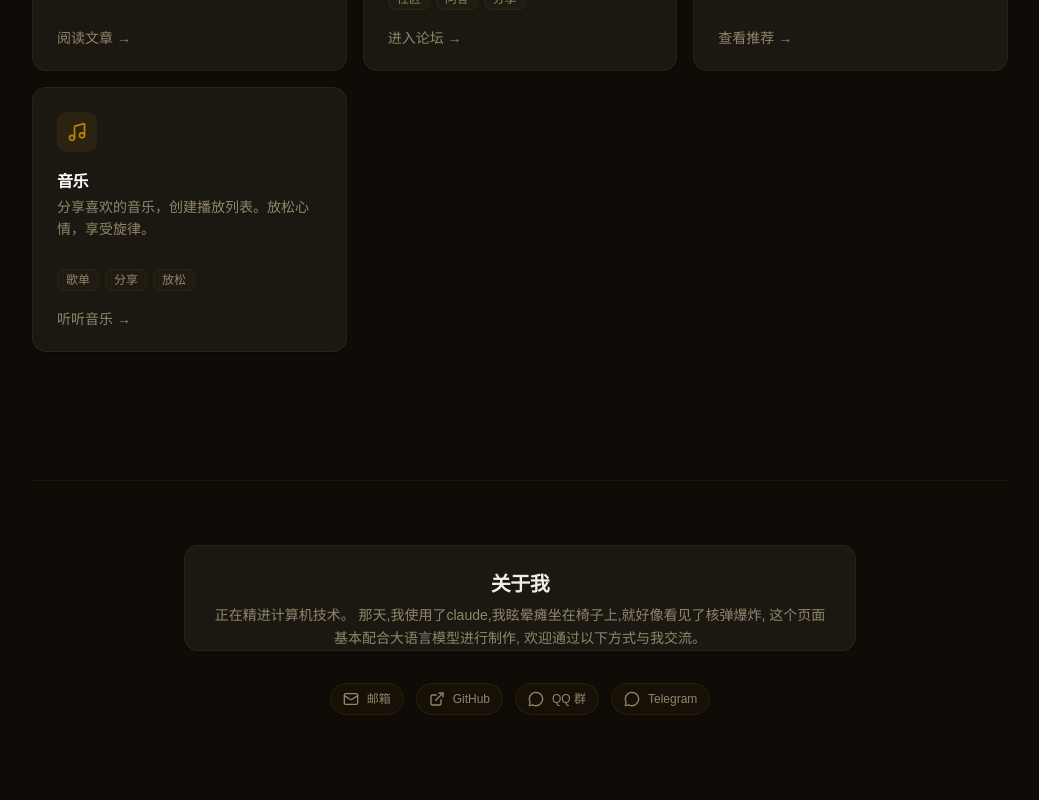
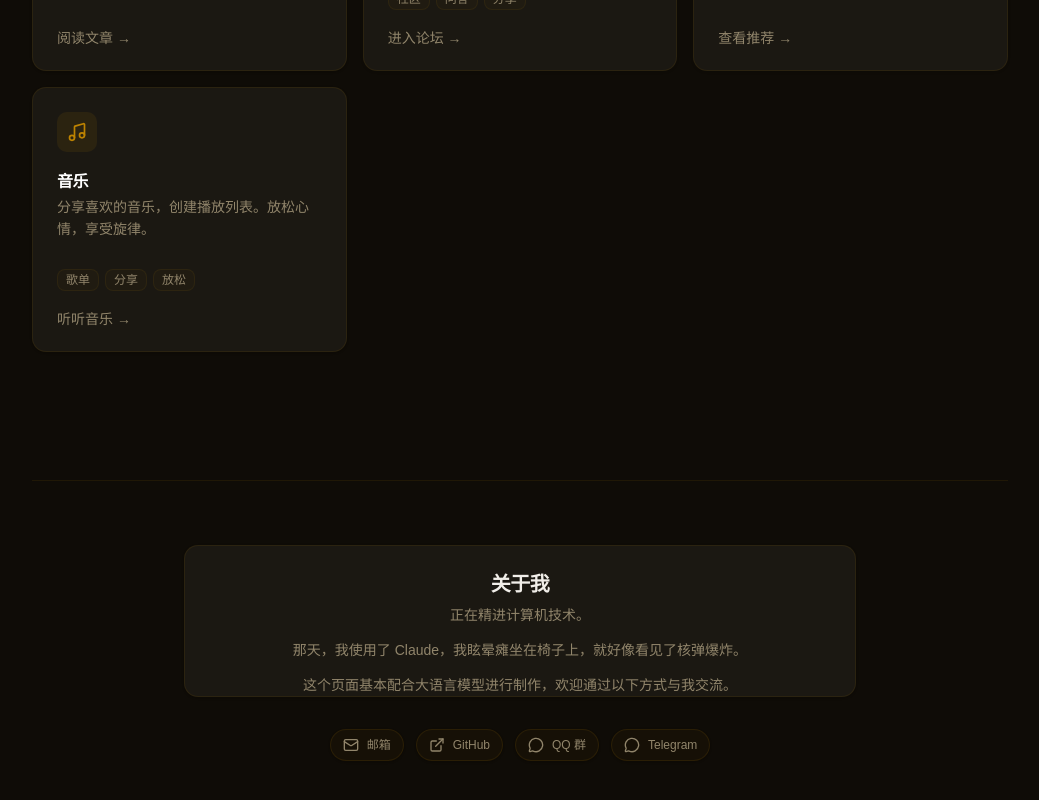
Before and after one commit to xdfqgg/page, a React (Vite) app: page / in a window 1280 px wide. Shown: the part 992-1792 px from the top of the page, without its empty margins (120-1159 px from the left). Before the commit the page ends 1771 px from the top, so only its background shows below. Built offline with nearby package versions, Linux system fonts and the light colour scheme.

Commit message:
Update AboutSection.tsx

```diff
--- a/src/components/AboutSection.tsx
+++ b/src/components/AboutSection.tsx
@@ -38,18 +38,17 @@ const SOCIAL_LINKS: SocialLink[] = [
 
 export default function AboutSection() {
   return (
-    <section className="mx-auto max-w-5xl px-6 py-16">
+    <section className="mx-auto max-w-5xl px-6 py-16 pb-24">
       <Separator className="mb-16 bg-primary/[0.1]" />
 
       {/* ─── 个人简介卡片 ─── */}
       <Card className="mx-auto max-w-2xl border-primary/[0.1] bg-card">
         <CardHeader className="text-center">
           <CardTitle className="text-foreground text-xl">关于我</CardTitle>
-          <CardDescription className="text-muted-foreground leading-relaxed">
-            正在精进计算机技术。
-            那天,我使用了claude,我眩晕瘫坐在椅子上,就好像看见了核弹爆炸,
-            这个页面基本配合大语言模型进行制作,
-            欢迎通过以下方式与我交流。
+          <CardDescription className="text-muted-foreground leading-relaxed space-y-3">
+            <p>正在精进计算机技术。</p>
+            <p>那天，我使用了 Claude，我眩晕瘫坐在椅子上，就好像看见了核弹爆炸。</p>
+            <p>这个页面基本配合大语言模型进行制作，欢迎通过以下方式与我交流。</p>
           </CardDescription>
         </CardHeader>
       </Card>
```
